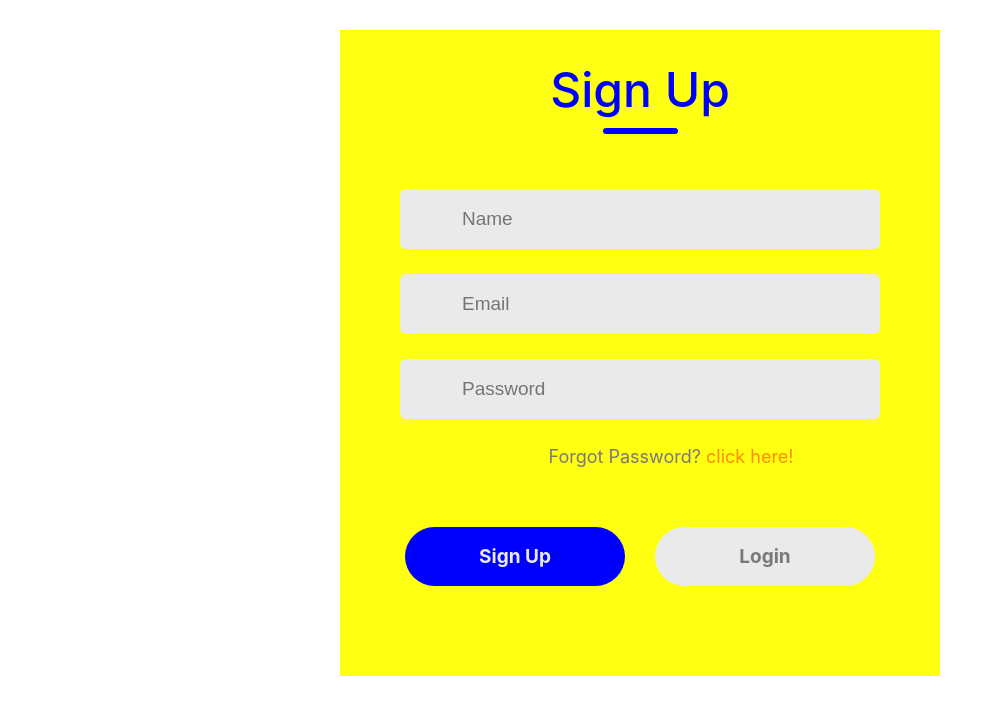
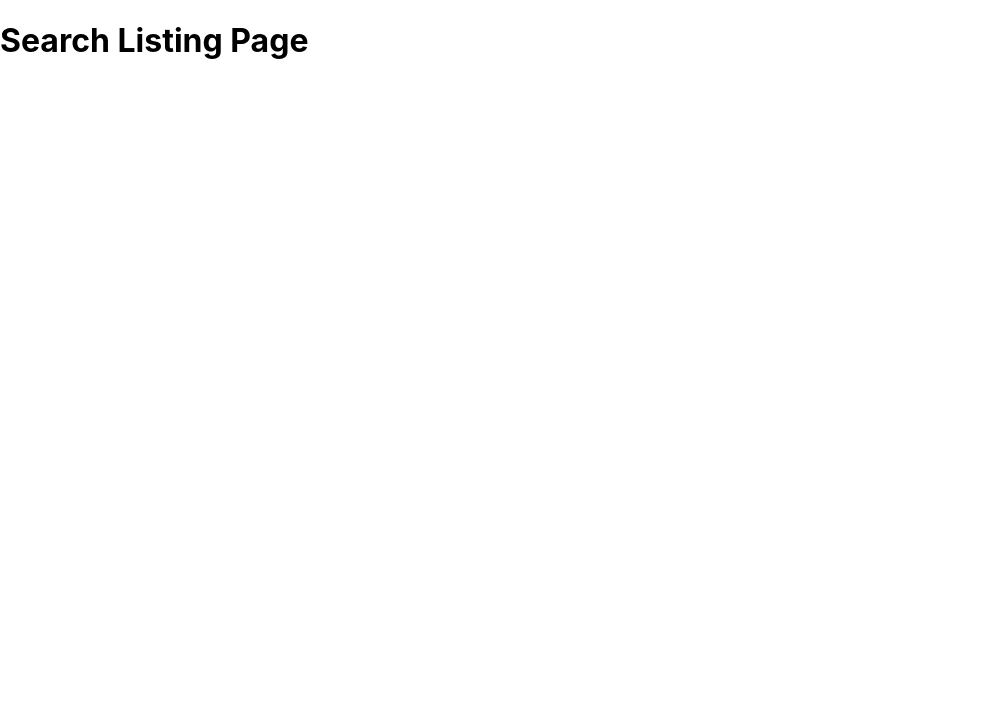
Before and after one commit to vivekkoya/LikeHome-Hotel, a React (Create React App) app in the folder hotel/: page / in a window 1280 px wide. Shown: the top 714 px of the page, without its empty margins (0-1002 px from the left). Built offline with nearby package versions, Linux system fonts and the light colour scheme.

Commit message:
Adding Routing Functionality to the app to support multiple pages- this update pachage.json

```diff
--- a/hotel/package.json
+++ b/hotel/package.json
@@ -11,6 +11,7 @@
     "react": "^18.2.0",
     "react-dom": "^18.2.0",
     "react-file-base64": "^1.0.3",
+    "react-router-dom": "^6.16.0",
     "react-scripts": "^5.0.1",
     "redux": "^4.2.1",
     "redux-thunk": "^2.4.2",
--- a/hotel/src/App.js
+++ b/hotel/src/App.js
@@ -2,14 +2,20 @@
 import './App.css';
 import LoginSignup from './loginpage/LoginSignup';
 import React from 'react';
+import { BrowserRouter as Router, Route, Link, Routes } from 'react-router-dom'
 
 
 function App() {
   return (
-    <div className="App">
-      <LoginSignup/>
-    </div>
-  );
-}
+    <Router>
+      <Routes>
+        <Route exact path="/login" element={<LoginSignup/>}/>
+        <Route exact path="/signup" element={<h1>Sign Up</h1>}/>
+        <Route exact path="/viewreservations" element={<h1>User Reservations Page</h1>}/>
+        <Route exact path="/hotelviewbookings" element={<h1>Hotel Bookings Page</h1>}/>
+        <Route exact path="/" element={<h1>Search Listing Page</h1>}/>
+      </Routes>
+    </Router>
+)}
 
 export default App;
```
Also changed, not shown: 1 other file (tests, documents, lock files or other folders).
